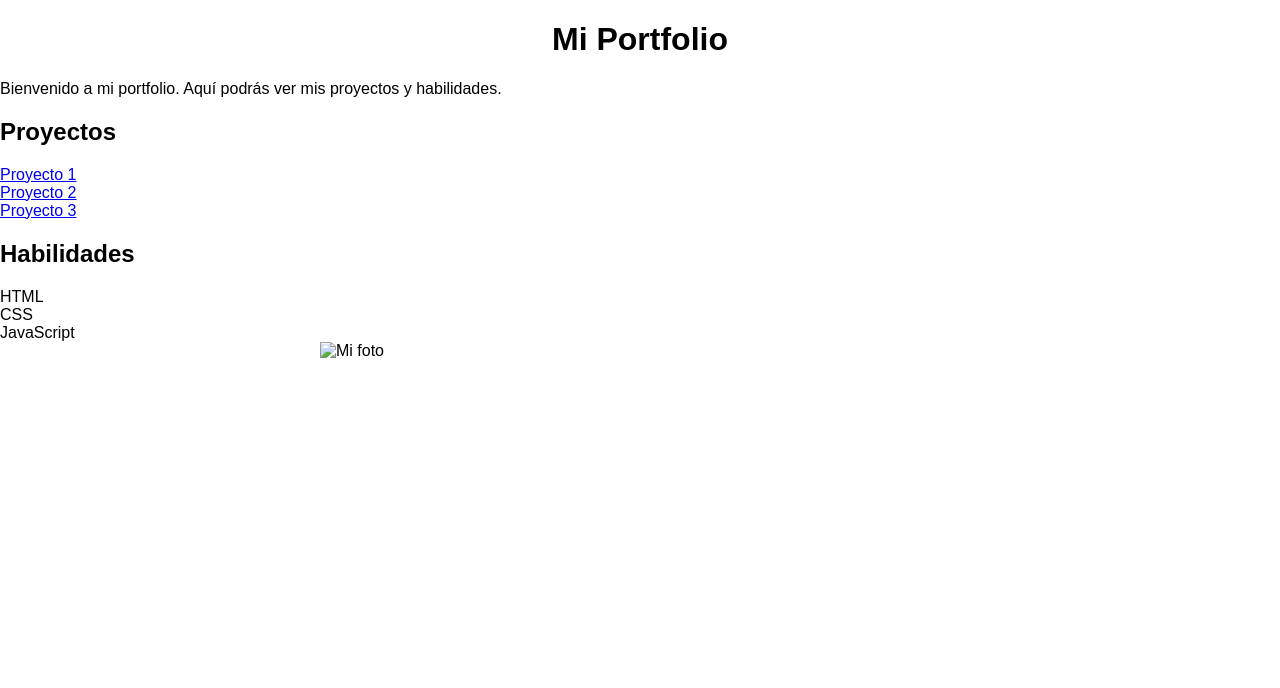
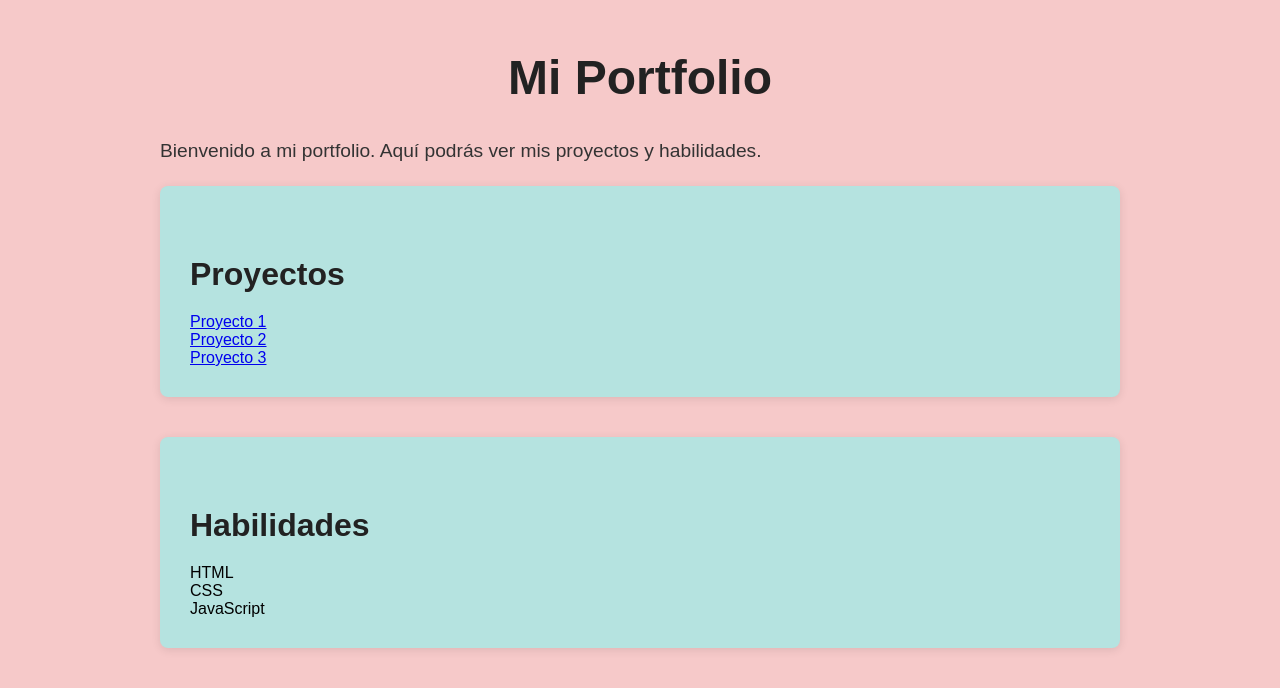
Before and after one commit to ATour02/Portfolio, a plain HTML site: page index.html in a window 1280 px wide. Drawn offline with Linux system fonts and the light colour scheme.

Commit message:
Modificado estilo y cambios menores

```diff
--- a/assets/css/styles.css
+++ b/assets/css/styles.css
@@ -2,12 +2,41 @@ body {
     font-family: Arial, sans-serif;
     margin: 0;
     padding: 0;
+    background-color: #f6c9c9;
+  }
+  .container {
+    max-width: 960px;
+    margin: 0 auto;
+    padding: 20px;
   }
 
   h1 {
-    text-align: center;
+  text-align: center;
+  font-size: 3rem;
+  color: #222;
+  margin-top: 30px;
+}
+
+h2 {
+  font-size: 2rem;
+  color: #222;
+  margin-top: 40px;
+  margin-bottom: 20px;
+}
+
+p {
+  font-size: 1.2rem;
+  color: #333;
+  line-height: 1.5;
+  margin-bottom: 20px;
+}
+.section {
+    background-color: #b5e3e0;
+    border-radius: 8px;
+    box-shadow: 0px 2px 10px rgba(0, 0, 0, 0.1);
+    padding: 30px;
+    margin-bottom: 40px;
   }
-
   ul {
     list-style-type: none;
     margin: 0;
--- a/index.html
+++ b/index.html
@@ -6,20 +6,26 @@
     <link rel="stylesheet" href="/Portfolio/assets/css/styles.css">
   </head>
   <body>
+    <body class="container">
     <h1>Mi Portfolio</h1>
     <p>Bienvenido a mi portfolio. Aquí podrás ver mis proyectos y habilidades.</p>
+    <section class="section">
         <h2>Proyectos</h2>
         <ul>
           <li><a href="proyecto1.html">Proyecto 1</a></li>
           <li><a href="proyecto2.html">Proyecto 2</a></li>
           <li><a href="proyecto3.html">Proyecto 3</a></li>
         </ul>
+      </section>
+
+      <section class="section">
         <h2>Habilidades</h2>
         <ul>
           <li>HTML</li>
           <li>CSS</li>
           <li>JavaScript</li>
         </ul>
-    <img src="foto.jpg" alt="Mi foto">
+      </section>
+
   </body>
 </html>
```
Lines whose indentation alone changed are shown as unchanged.
